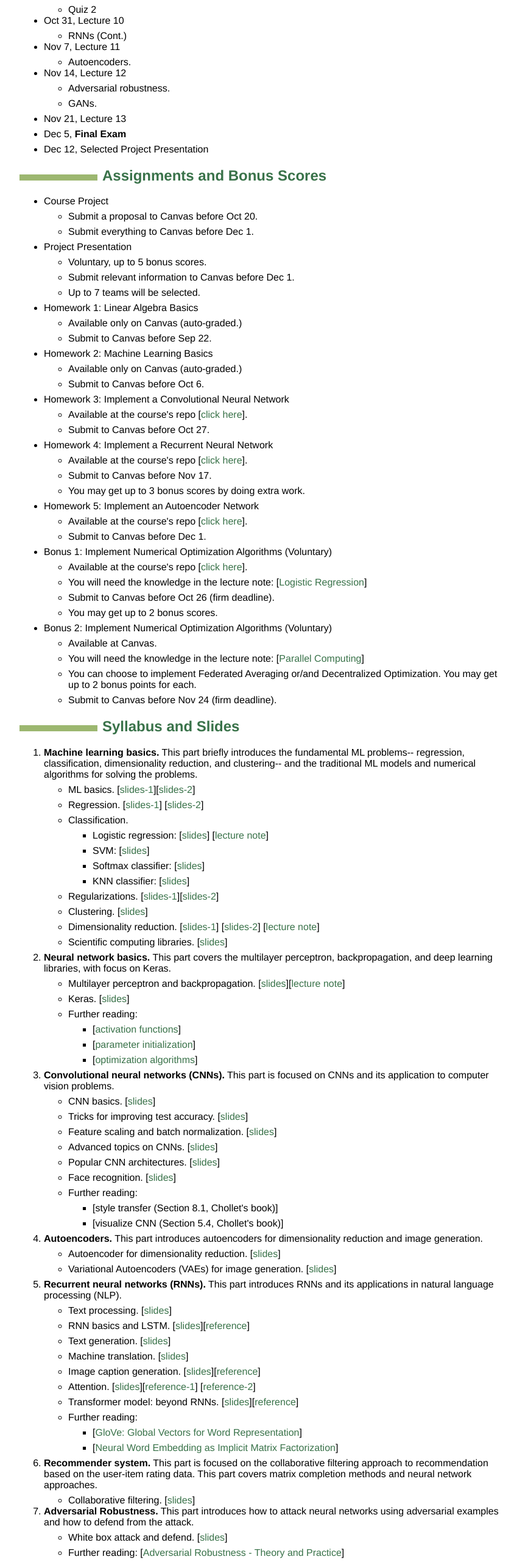
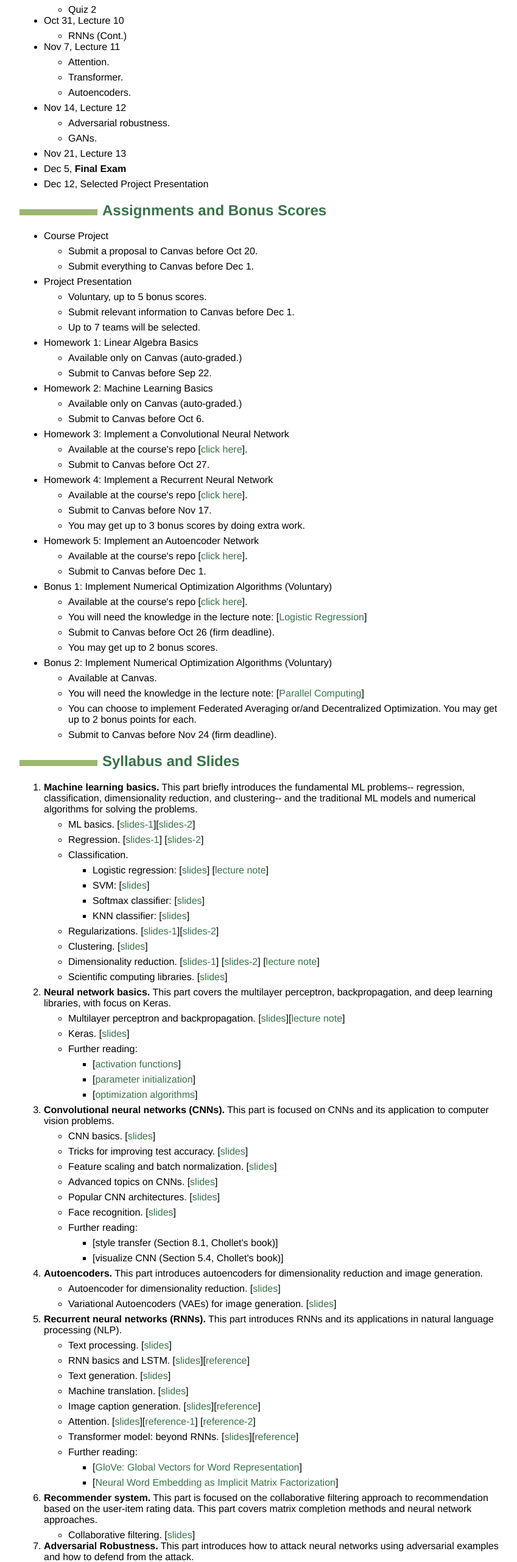
Before and after one commit to wangshusen/wangshusen.github.io, a plain HTML site: page teaching/CS583A19Fall/index.html in a window 1280 px wide. Shown: the part 1634-4195 px from the top of the page at 61% size, without its empty margins (208-1057 px from the left). Drawn offline with Linux system fonts and the light colour scheme.

Commit message:
added new lecture note

```diff
--- a/teaching/CS583A19Fall/index.html
+++ b/teaching/CS583A19Fall/index.html
@@ -197,7 +197,9 @@
 </ul></li>
 <li><p>Nov 7, Lecture 11</p>
 <ul>
-<li>Autoencoders.</li>
+<li><p>Attention.</p></li>
+<li><p>Transformer.</p></li>
+<li><p>Autoencoders.</p></li>
 </ul></li>
 <li><p>Nov 14, Lecture 12</p>
 <ul>
@@ -331,7 +333,7 @@
 </ul></li>
 <li><p><strong>Adversarial Robustness.</strong> This part introduces how to attack neural networks using adversarial examples and how to defend from the attack.</p>
 <ul>
-<li><p>White box attack and defend. [<a href="https://github.com/wangshusen/DeepLearning/blob/master/Slides/11_Adversarial.pdf">slides</a>]</p></li>
+<li><p>Data evasion attack and defense. [<a href="https://github.com/wangshusen/DeepLearning/blob/master/Slides/11_Adversarial.pdf">slides</a>][<a href="https://github.com/wangshusen/DeepLearning/blob/master/LectureNotes/Adversarial/DataAttacks.pdf">lecture note</a>]</p></li>
 <li><p>Further reading: [<a href="https://adversarial-ml-tutorial.org/">Adversarial Robustness - Theory and Practice</a>]</p></li>
 </ul></li>
 <li><p><strong>Generative Adversarial Networks (GANs).</strong></p>
```
Also changed, not shown: teaching.html (+10 -0 lines).
